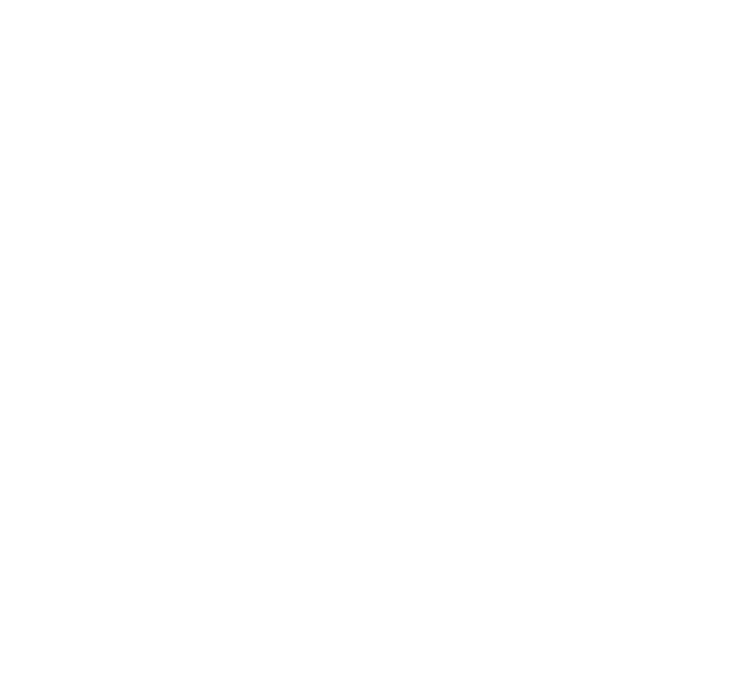
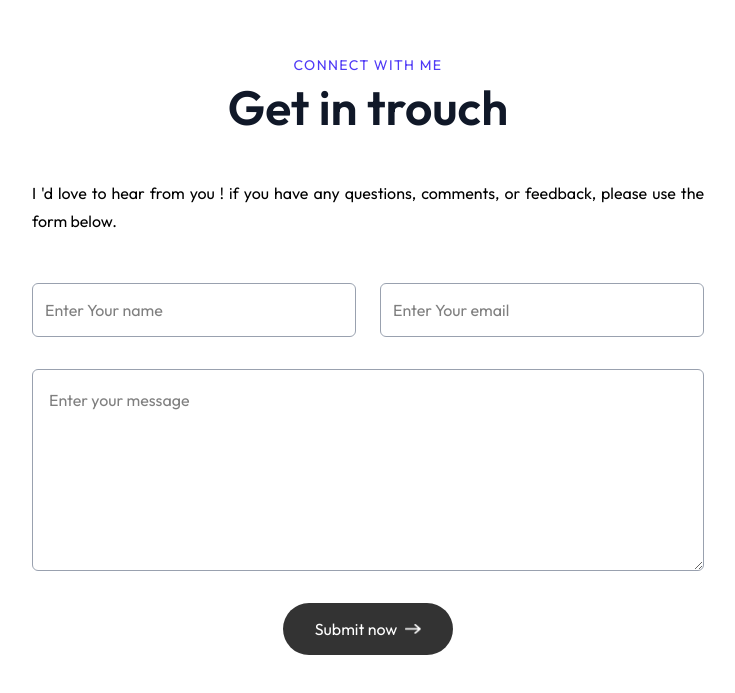
Before and after one commit to Kuresh-Garbada/FUTURE_FS_01, a Next.js app: page / in a window 1280 px wide. Shown: the part 3214-3907 px from the top of the page, without its empty margins (272-1007 px from the left). Before the commit the page ends 3229 px from the top, so only its background shows below. Built offline with nearby package versions, Linux system fonts and the light colour scheme; a web font is replaced by a local one.

Commit message:
contact page

```diff
--- a/app/page.js
+++ b/app/page.js
@@ -4,6 +4,7 @@
 import About from "@/components/About";
 import Services from "@/components/Services";
 import Work from "@/components/Work";
+import Contact from "@/components/Contact";
 
 export default function Home() {
   return (
@@ -14,6 +15,7 @@
      <About/>
      <Services/>
      <Work/>
+     <Contact/>
 
 
 
--- /dev/null
+++ b/components/Contact.jsx
@@ -0,0 +1,79 @@
+import React,{useState} from 'react'
+import Image from 'next/image'
+import { assets } from '@/assets/assets'
+
+
+const Contact = () => {
+   const [result, setResult] = useState("");
+
+  const onSubmit = async (event) => {
+    event.preventDefault();
+    setResult("Sending....");
+    const formData = new FormData(event.target);
+
+    formData.append("access_key", "9eb1663c-c67e-48f0-a74d-bdbfe4986bb8");
+
+    const response = await fetch("https://api.web3forms.com/submit", {
+      method: "POST",
+      body: formData
+    });
+
+    const data = await response.json();
+
+    if (data.success) {
+      setResult("Form Submitted Successfully");
+      event.target.reset();
+    } else {
+      console.log("Error", data);
+      setResult(data.message);
+    }
+  };
+
+  return (
+    <div id="contact"  className='w-full px-[12%] py-10 scroll-mt-20 bg-[url("/footer-bg-color.png")] bg-no-repeat bg-center bg-[length:90%_auto]'>
+        <h3 className="text-center mb-2 text-sm font-ovo uppercase tracking-widest text-indigo-600">
+        Connect With Me
+      </h3>
+      <h2 className="text-center text-5xl font-ovo font-semibold mb-12 text-gray-900 dark:text-gray-100">
+         Get in trouch
+      </h2>
+       <p className="text-justify max-w-2xl mx-auto mt-5 mb-12 font-ovo">
+         I 'd love to hear from you ! if you have any questions, comments, or feedback,
+         please use the form below.
+      </p>
+
+      <form className='max-w-2xl mx-auto' onSubmit={onSubmit} >
+       <div className="flex gap-6 mt-10 mb-8">
+  <input
+    type="text"
+    placeholder="Enter Your name"
+    required
+    className="flex-1 p-3 outline-none border-[0.5px] border-gray-400 rounded-md bg-white"
+    name='name'
+  />
+  <input
+    type="text"
+    placeholder="Enter Your email"
+    required
+    name='email'
+    className="flex-1 p-3 outline-none border-[0.5px] border-gray-400 rounded-md bg-white"
+  />
+</div>
+
+        <textarea  rows='6' placeholder='Enter your message 'required className='
+        w-full p-4 outline-none border-[0.5px] border-gray-400
+        rounded-md bg-white mb-6'
+        name='message'></textarea>
+        <button type='submit' className='py-3 px-8 w-max flex items-center justify-between
+        gap-2 bg-black/80 text-white rounded-full mx-auto hover:bg-gray-400 duration-500'>
+            Submit now <Image src={assets.right_arrow_white} alt='' className='w-4'/></button>
+            <p className='mt-4'>{result}</p>
+      </form>
+
+
+
+    </div>
+  )
+}
+
+export default Contact
```
